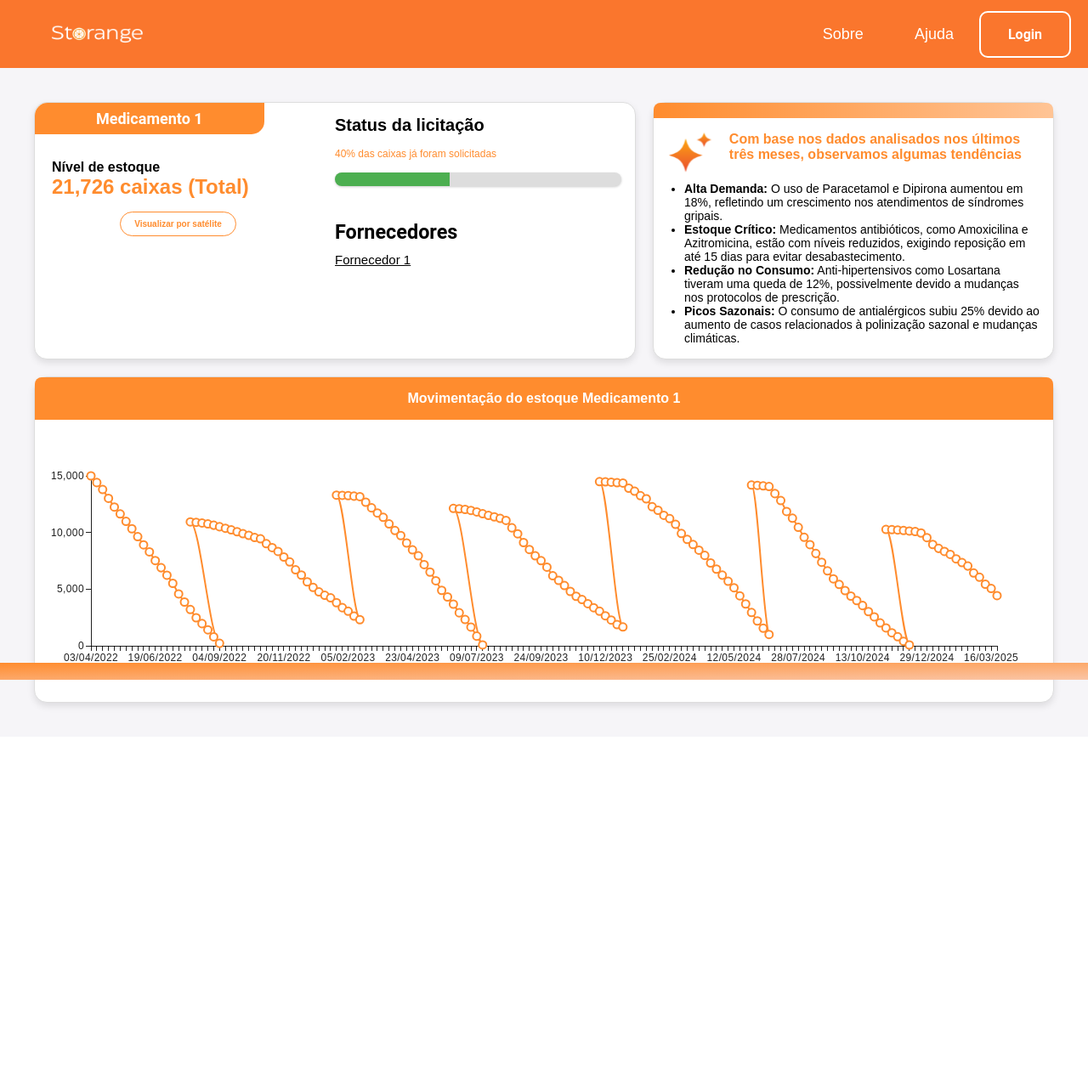
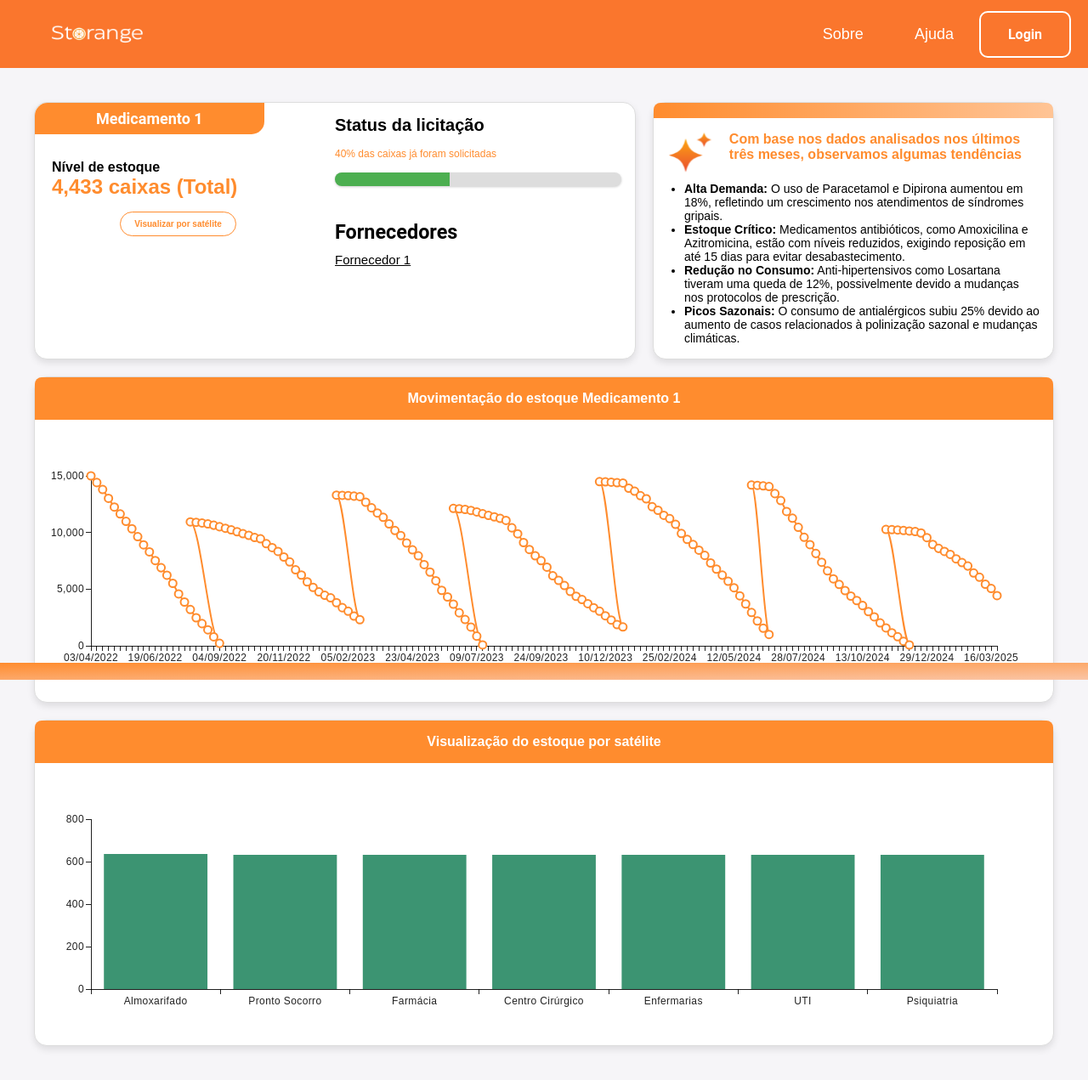
Before and after one commit to anasosl/EstocAI, a React (Create React App) app in the folder frontend/: page /medicamento/1 in a window 1280 px wide. Shown: the whole page at 85% size. Before the commit the page ends 867 px from the top, so only its background shows below. Built offline with nearby package versions, Linux system fonts and the light colour scheme; a web font is replaced by a local one.

Commit message:
feat: update total boxes with csv values and using the same amount of boxes for each satellite

```diff
--- a/frontend/src/components/Graficos/Bar/index.tsx
+++ b/frontend/src/components/Graficos/Bar/index.tsx
@@ -2,7 +2,11 @@ import * as React from 'react';
 import { BarChart } from '@mui/x-charts/BarChart';
 import { theme } from '../../../styles/theme';
 
-export default function GraficoBarra() {
+interface GraficoBarraProps {
+  totalEstoque: number;
+}
+
+export default function GraficoBarra({ totalEstoque }: GraficoBarraProps) {
   const chartRef = React.useRef<HTMLDivElement>(null);
   const [width, setWidth] = React.useState(600); // Largura inicial
 
@@ -17,16 +21,22 @@ export default function GraficoBarra() {
     return () => window.removeEventListener('resize', handleResize);
   }, []);
 
+  const setores = ['Almoxarifado', 'Pronto Socorro', 'Farmácia', 'Centro Cirúrgico', 'Enfermarias', 'UTI', 'Psiquiatria'];
+  const valorPorSetor = Math.floor(totalEstoque / setores.length);
+  const resto = totalEstoque % setores.length;
+  const distribuicao = Array(setores.length).fill(valorPorSetor);
+  distribuicao[0] += resto;
+
   return (
     <div ref={chartRef} style={{ width: '100%', height: 300 }}>
       <BarChart
         xAxis={[{
           scaleType: 'band',
-          data: ['Almoxarifado', 'Pronto Socorro', 'Farmácia', 'Centro Cirúrgico', 'Enfermarias', 'UTI', 'Psiquiatria']
+          data: setores,
         }]}
         series={[{
-          data: [2500, 3200, 4000, 4500, 5000, 6500, 3500],
-          color: theme.colors.verde
+          data: distribuicao,
+          color: theme.colors.verde,
         }]}
         width={width}
         height={300}
--- a/frontend/src/pages/Medicamento/index.tsx
+++ b/frontend/src/pages/Medicamento/index.tsx
@@ -50,6 +50,7 @@ const MedicamentoPage: React.FC<MedicamentoPageProps> = ({
   const [medicamento, setMedicamento] = useState<any>();
   const [inputAI, setInputAI] = useState<any>();
   const { id } = useParams<{ id: string }>();
+  const [nivelEstoque, setNivelEstoque] = useState<number>(21726);
 
   useEffect(() => {
     fetch('/mocks/csv/medicamentos.csv')
@@ -86,6 +87,14 @@ const MedicamentoPage: React.FC<MedicamentoPageProps> = ({
           dadosX: filteredData?.map((item: any) => item.timestamp.split('-').reverse().join('/')),
           dadosY: filteredData?.map((item: any) => item.quantidade),
         });
+
+        if (filteredData.length > 0) {
+          const ultimoItem = filteredData[filteredData.length - 1];
+          const quantidade = parseInt(ultimoItem.quantidade, 10);
+          if (!isNaN(quantidade)) {
+            setNivelEstoque(quantidade);
+          }
+        }
       });
   }, []);
 
@@ -111,7 +120,7 @@ const MedicamentoPage: React.FC<MedicamentoPageProps> = ({
                 <h2>{medicamento?.nome_medicamento}</h2>
               </MedicamentoHeader>
               <NivelEstoque>Nível de estoque</NivelEstoque>
-              <Texto>{nivel_estoque.toLocaleString()} caixas (Total)</Texto>
+              <Texto>{nivelEstoque.toLocaleString()} caixas (Total)</Texto>
               <ButtonContainer>
                 <SatelliteButton>Visualizar por satélite</SatelliteButton>
               </ButtonContainer>
@@ -161,14 +170,14 @@ const MedicamentoPage: React.FC<MedicamentoPageProps> = ({
           </ContainerBox>
         </MedicamentoContainer>
 
-        {/* <MedicamentoContainer width="100%">
+        <MedicamentoContainer width="100%">
           <Linha height="50px">
             <Texto marginLeft="0" fontSize="16px" color={theme.colors.branco}>Visualização do estoque por satélite</Texto>
           </Linha>
           <ContainerBox padding="16px">
-            <GraficoBarra />
+            <GraficoBarra totalEstoque={nivelEstoque}/>
           </ContainerBox>
-        </MedicamentoContainer>  */}
+        </MedicamentoContainer>
     </ContainerPage>
   );
 };
```
